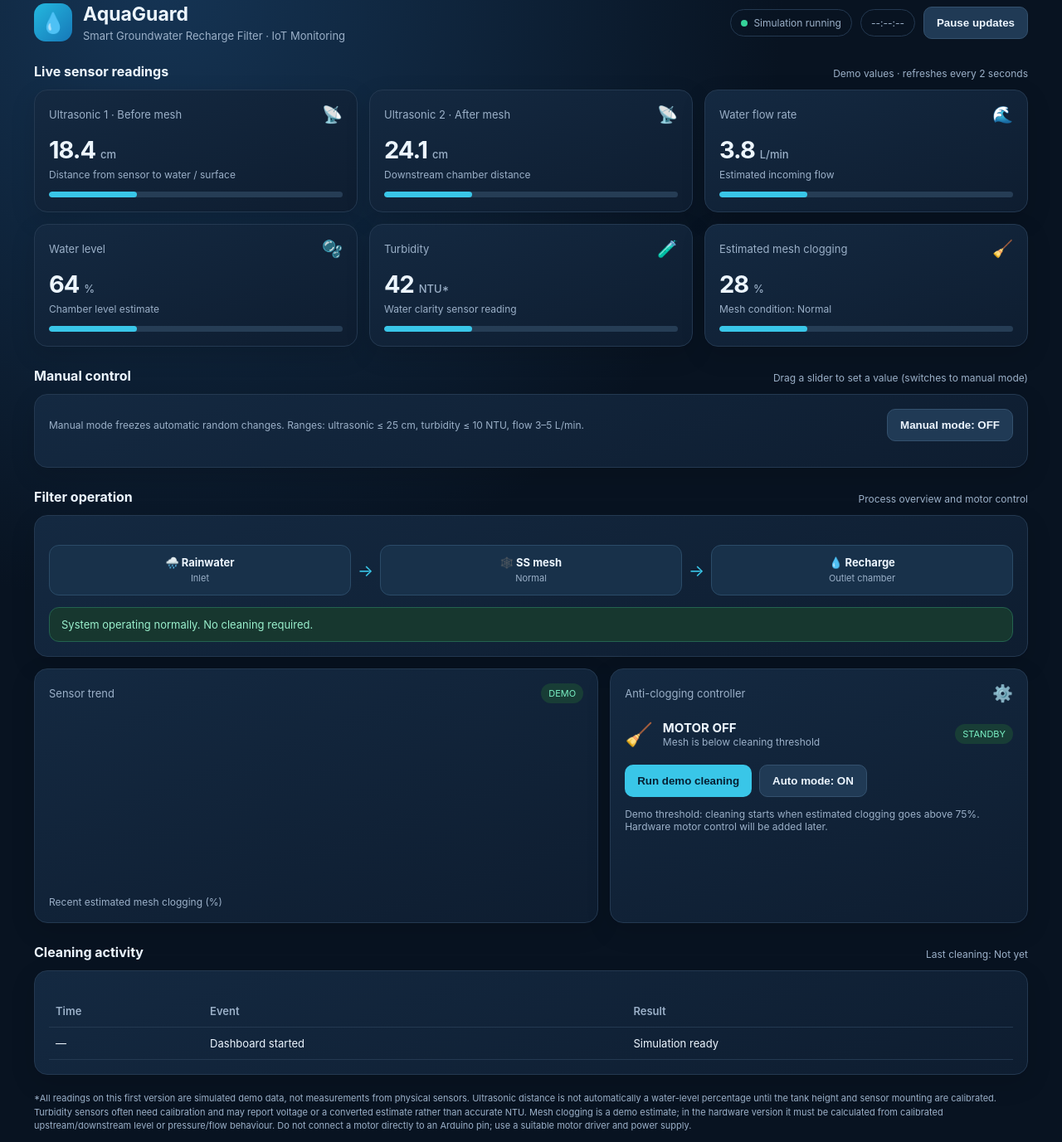
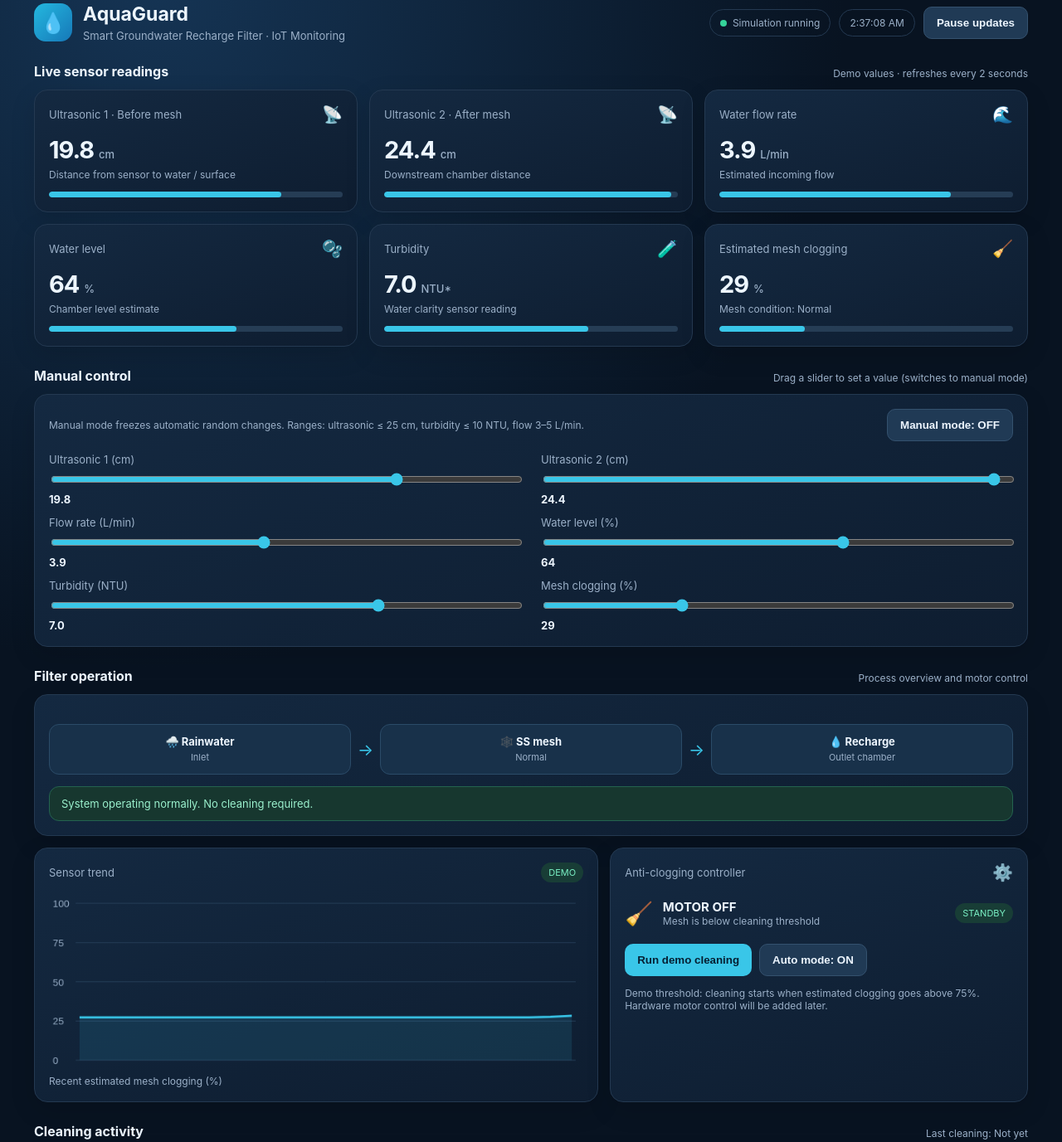
Before and after one commit to dashsimran782-dotcom/rainwater-harvesting, a plain HTML site: page index.html in a window 1280 px wide. Shown: the part 23-1400 px from the top of the page at 83% size. Drawn offline with Linux system fonts and the light colour scheme.

Commit message:
Fix Ultrasonic 1 label and update FIELDS array

```diff
--- a/index.html
+++ b/index.html
@@ -78,4 +78,30 @@ const LIM={u1:[5,25],u2:[5,25],flow:[3,5],ntu:[0,10],level:[0,100],clog:[0,100]}
 let manual=false;
 const THRESH=75; // cleaning / "highly clogged" triggers when clogging is above this %
 function cl(k,v){return Math.max(LIM[k][0],Math.min(LIM[k][1],v))}
-const FIELDS=[['u1','Ultrasonic 1
+const FIELDS=[['u1','Ultrasonic 1 (cm)',.1],['u2','Ultrasonic 2 (cm)',.1],['flow','Flow rate (L/min)',.1],['level','Water level (%)',1],['ntu','Turbidity (NTU)',.1],['clog','Mesh clogging (%)',1]];
+function buildManual(){$('manualBox').innerHTML=FIELDS.map(([k,l,st])=>`<label class="mrow"><span>${l}</span><input type="range" id="s_${k}" min="${LIM[k][0]}" max="${LIM[k][1]}" step="${st}"><b id="o_${k}"></b></label>`).join('');FIELDS.forEach(([k])=>{$('s_'+k).oninput=e=>{setManual(true);let v=parseFloat(e.target.value);if(k==='clog')clog=v;else vals[k]=v;updateUI();draw()}})}
+function syncSliders(){FIELDS.forEach(([k,,st])=>{let v=k==='clog'?clog:vals[k],s=$('s_'+k);if(!s)return;if(document.activeElement!==s)s.value=v;$('o_'+k).textContent=(st<1?(+v).toFixed(1):Math.round(v))})}
+function setManual(m){manual=m;$('manualBtn').textContent='Manual mode: '+(m?'ON':'OFF');$('manualBtn').className=m?'warn':'secondary'}
+function setBar(id,v,max=100){$(id).style.width=Math.max(2,Math.min(100,v/max*100))+'%'}
+function addHistory(event,result){let t=new Date().toLocaleTimeString();history.unshift([t,event,result]);history=history.slice(0,6);$('history').innerHTML=history.map(r=>`<tr><td>${r[0]}</td><td>${r[1]}</td><td>${r[2]}</td></tr>`).join('')}
+function draw(){let c=$('chart'),ctx=c.getContext('2d'),w=c.width,h=c.height;ctx.clearRect(0,0,w,h);ctx.strokeStyle='#29425c';ctx.lineWidth=1;for(let i=0;i<5;i++){let y=15+i*(h-35)/4;ctx.beginPath();ctx.moveTo(35,y);ctx.lineTo(w-10,y);ctx.stroke()}ctx.fillStyle='#9bb0c8';ctx.font='13px Arial';[100,75,50,25,0].forEach((v,i)=>ctx.fillText(v,5,20+i*(h-35)/4));let pts=trend.map((v,i)=>({x:40+i*(w-55)/(trend.length-1),y:h-20-v/100*(h-40)}));ctx.beginPath();pts.forEach((p,i)=>i?ctx.lineTo(p.x,p.y):ctx.moveTo(p.x,p.y));ctx.strokeStyle='#39c6e8';ctx.lineWidth=3;ctx.stroke();ctx.lineTo(pts.at(-1).x,h-20);ctx.lineTo(pts[0].x,h-20);ctx.closePath();ctx.fillStyle='rgba(57,198,232,.12)';ctx.fill()}
+function updateUI(){
+ $('u1').textContent=vals.u1.toFixed(1);$('u2').textContent=vals.u2.toFixed(1);$('flow').textContent=vals.flow.toFixed(1);$('level').textContent=Math.round(vals.level);$('ntu').textContent=vals.ntu.toFixed(1);$('clog').textContent=Math.round(clog);
+ setBar('u1bar',vals.u1,25);setBar('u2bar',vals.u2,25);setBar('flowbar',vals.flow,5);setBar('levelbar',vals.level);setBar('ntubar',vals.ntu,10);setBar('clogbar',clog);
+ syncSliders();
+ let condition=clog>THRESH?'Highly clogged':clog>=40?'Partially clogged':'Normal';
+ $('clogText').textContent='Mesh condition: '+condition;$('meshStep').textContent=condition;
+ let alert=$('mainAlert');alert.className='alert'+(clog>THRESH?' warn':'');alert.textContent=clog>THRESH?'Clogging threshold reached. Cleaning is required.':clog>=40?'Partial clogging detected. Keep monitoring the mesh.':'System operating normally. No cleaning required.';
+ if(auto&&clog>THRESH&&!cleaning)startCleaning(true);
+}
+function tick(){if(paused)return;if(!manual){vals.u1=cl('u1',vals.u1+(Math.random()-.5)*2.8);vals.u2=cl('u2',vals.u2+(Math.random()-.5)*2.4);vals.flow=cl('flow',vals.flow+(Math.random()-.5)*.5);vals.level=cl('level',vals.level+(Math.random()-.5)*4);vals.ntu=cl('ntu',vals.ntu+(Math.random()-.5)*1.5);if(!cleaning)clog=cl('clog',clog+Math.random()*.9)}trend.push(clog);trend.shift();updateUI();draw()}
+function startCleaning(automatic=false){if(cleaning)return;cleaning=true;$('motorState').textContent='MOTOR ON · CLEANING';$('motorReason').textContent=automatic?'Automatic threshold triggered':'Manual demo cleaning started';$('motorBadge').textContent='ACTIVE';$('motorBadge').className='status warn';$('cleanBtn').disabled=true;addHistory(automatic?'Automatic cleaning':'Manual demo cleaning','Wiper activated');setTimeout(()=>{clog=Math.max(8,clog-48);cleaning=false;$('motorState').textContent='MOTOR OFF';$('motorReason').textContent='Cleaning cycle completed';$('motorBadge').textContent='STANDBY';$('motorBadge').className='status';$('cleanBtn').disabled=false;$('lastClean').textContent='Last cleaning: '+new Date().toLocaleTimeString();addHistory('Cleaning completed','Estimated mesh blockage reduced');updateUI();draw()},3200)}
+$('pauseBtn').onclick=()=>{paused=!paused;$('pauseBtn').textContent=paused?'Resume updates':'Pause updates';$('connection').textContent=paused?'Simulation paused':'Simulation running'};
+$('cleanBtn').onclick=()=>startCleaning(false);
+$('autoBtn').onclick=()=>{auto=!auto;$('autoBtn').textContent='Auto mode: '+(auto?'ON':'OFF');$('autoBtn').className=auto?'secondary':'warn'};
+$('manualBtn').onclick=()=>setManual(!manual);buildManual();
+function clock(){ $('clock').textContent=new Date().toLocaleTimeString() }
+clock();setInterval(clock,1000);updateUI();draw();setInterval(tick,2000);
+</script>
+</body>
+</html>
```
